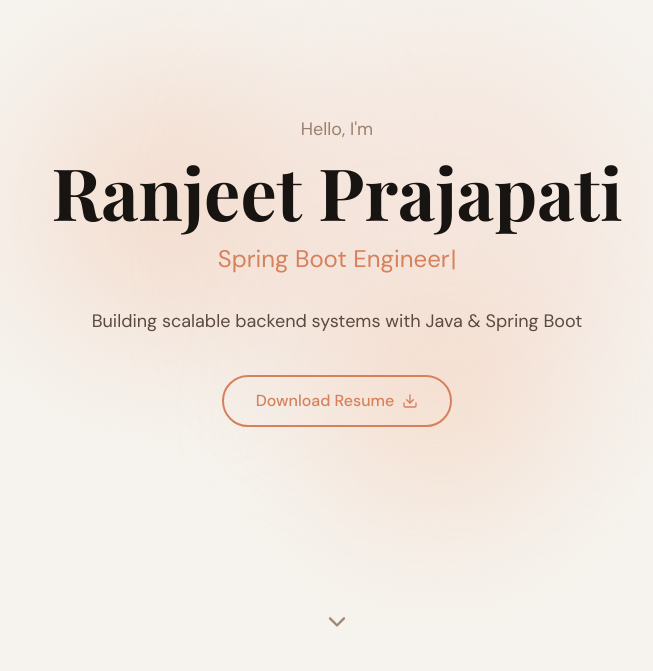
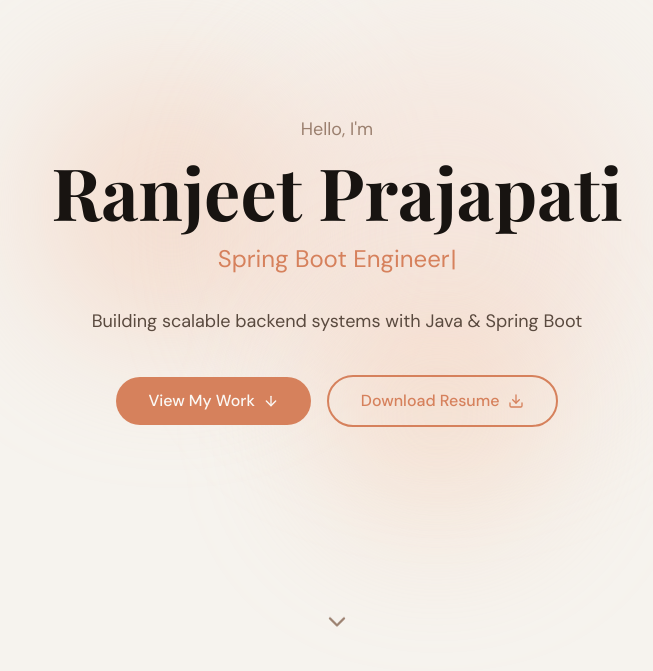
Before and after one commit to prajapatiiranjeet/My-Portfolio, a React (Vite) app: page / in a window 1280 px wide. Shown: the part 129-800 px from the top of the page, without its empty margins (303-956 px from the left). Built offline with nearby package versions, Linux system fonts and the light colour scheme; the HTML template or start-up script is replaced by a standard one; a web font is replaced by a local one.

Commit message:
Update Hero.tsx

```diff
--- a/src/components/Hero.tsx
+++ b/src/components/Hero.tsx
@@ -55,21 +55,25 @@
           Building scalable backend systems with Java & Spring Boot
         </motion.p>
         <motion.div {...fadeUp(0.6)} className="flex flex-col sm:flex-row items-center justify-center gap-4">
-
           <motion.a
-  // 1. Use the direct download URL format
-  href="https://drive.google.com/file/d/1kLlZSzh1fA7Eh4HmtxB_0cCDHhYfXL1D/view?usp=drivesdk"
+            href="#projects"
+            onClick={(e) => { e.preventDefault(); document.getElementById("projects")?.scrollIntoView({ behavior: "smooth" }); }}
+            whileHover={{ scale: 1.04 }}
+            whileTap={{ scale: 0.97 }}
+            className="bg-primary text-primary-foreground px-8 py-3 rounded-full font-medium text-base flex items-center gap-2"
+          >
+            View My Work <ArrowDown size={16} />
+          </motion.a>
+          <motion.a
+            href="https://drive.google.com/file/d/1kLlZSzh1fA7Eh4HmtxB_0cCDHhYfXL1D/view?usp=drive_link"
             target="_blank"
             rel="noopener noreferrer"
-  // 2. Add the download attribute to force the browser to download
-  download="My_Resume.pdf"
             whileHover={{ scale: 1.04 }}
             whileTap={{ scale: 0.97 }}
             className="border-2 border-primary text-primary px-8 py-3 rounded-full font-medium text-base flex items-center gap-2 hover:bg-primary/5 transition-colors"
           >
             Download Resume <Download size={16} />
           </motion.a>
-
         </motion.div>
       </div>
 
```
Lines whose indentation alone changed are shown as unchanged.
